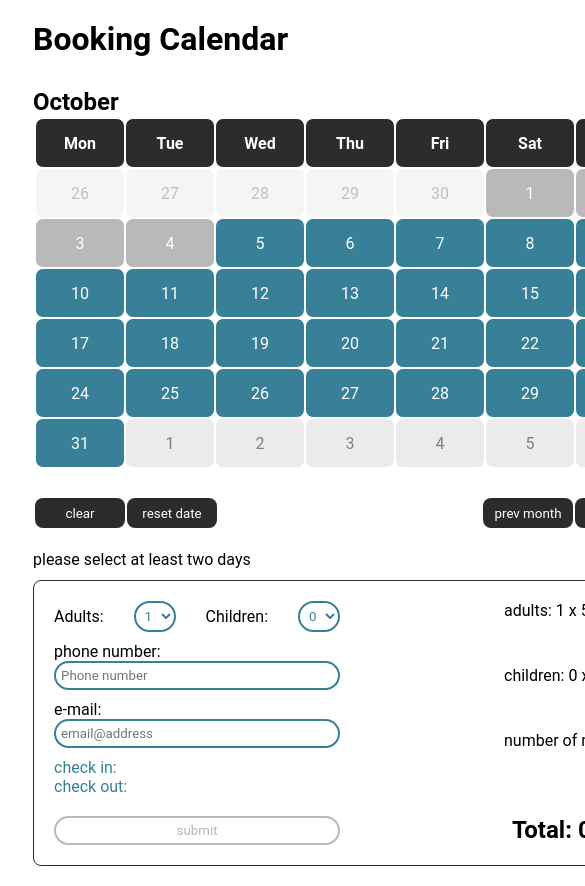
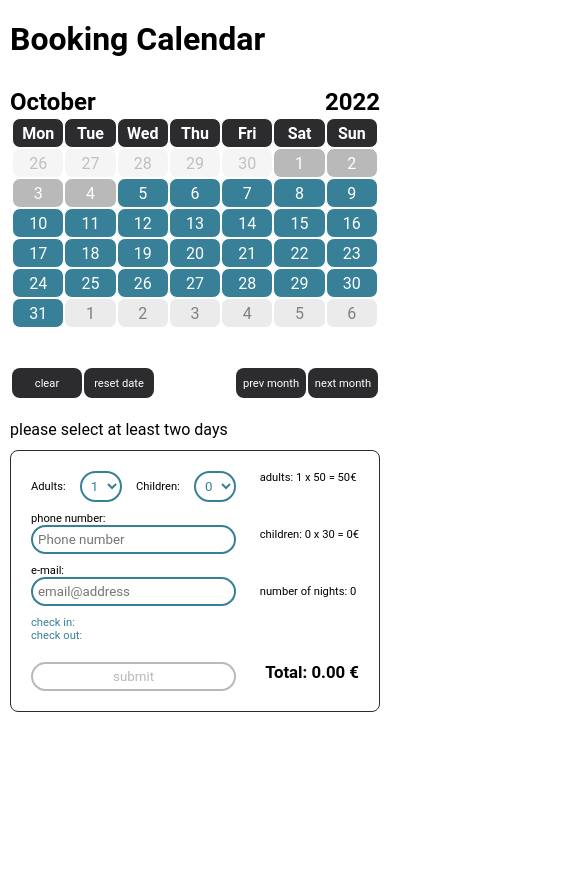
Before and after one commit to stefanszeke/booking-manager, an Angular app in the folder client-angular/: page / in a window 390 px wide. Shown: the top 886 px of the page, 585 px wide, since content can reach past the window. After the commit the page ends 844 px from the top, so only its background shows below. Built offline with nearby package versions, Linux system fonts and the light colour scheme.

Commit message:
style: mobile

```diff
--- a/client-angular/src/app/components/calendar/calendar.component.scss
+++ b/client-angular/src/app/components/calendar/calendar.component.scss
@@ -1,6 +1,6 @@
 .wrapper {
   margin: 20px auto;
-  width: 700px;
+  max-width: 700px;
   display: grid;
   justify-content: center;
 }
@@ -169,3 +169,24 @@ td {
 .invalidMessage {
   color: red;
 }
+
+@media screen and (max-width: 640px) {
+  .table-buttons button {
+    font-size: 0.7rem;
+    width: 70px;
+  }
+  .wrapper {
+    margin: 20px 10px;
+  }
+  .table-calendar {
+    min-height: 230px;
+  }
+
+  td, th {
+    width: auto;
+    height: 30px;
+  }
+  .options-box {
+    font-size: 0.7rem;
+  }
+}
```
